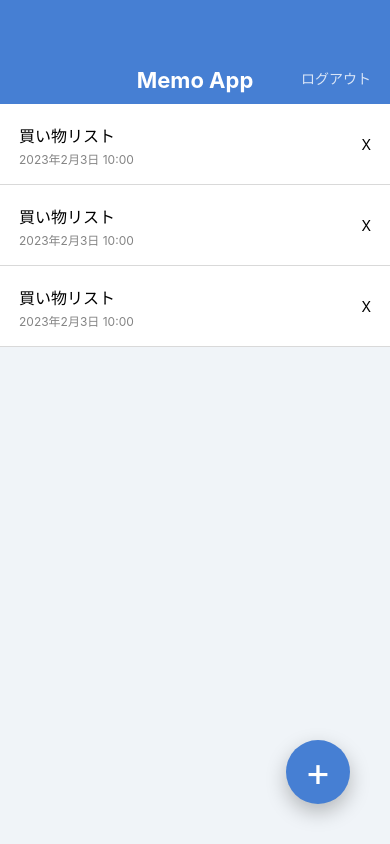
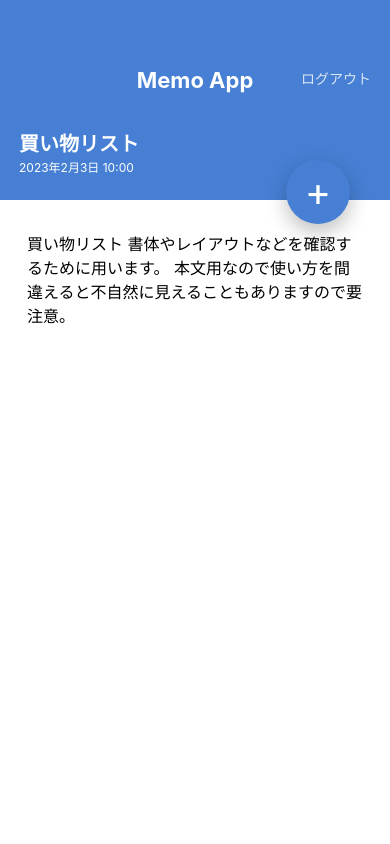
Before and after one commit to tc-hakamata/MemoApp, a React Native app: screen / in a window 390 px wide. Built offline with nearby package versions, Linux system fonts and the light colour scheme.

Commit message:
Create MemoDetailScreen

```diff
--- a/App.jsx
+++ b/App.jsx
@@ -1,26 +1,10 @@
-/* eslint-disable react/style-prop-object */
-/* eslint-disable react/react-in-jsx-scope */
 import React from 'react';
-import { StyleSheet, View } from 'react-native';
-import AppBar from './src/components/AppBar';
-import MemoList from './src/components/MemoList';
-import CircleButton from './src/components/CircleButton';
+
+import MemoListScreen from './src/screens/MemoListScreen';
+import MemoDetailScreen from './src/screens/MemoDetailScreen';
 
 export default function App() {
   return (
-    // eslint-disable-next-line react/react-in-jsx-scope
-    <View style={styles.container}>
-      <AppBar />
-      <MemoList />
-      <CircleButton>+</CircleButton>
-
-    </View>
+    <MemoDetailScreen />
   );
 }
-
-const styles = StyleSheet.create({
-  container: {
-    flex: 1,
-    backgroundColor: '#F0F4F8',
-  },
-});
--- a/src/components/CircleButton.jsx
+++ b/src/components/CircleButton.jsx
@@ -1,12 +1,12 @@
 import React from 'react';
 import { View, Text, StyleSheet } from 'react-native';
 // eslint-disable-next-line import/no-extraneous-dependencies
-import { string } from 'prop-types';
+import { string, shape } from 'prop-types';
 
 export default function CircleButton(props) {
-  const { children } = props;
+  const { children, style } = props;
   return (
-    <View style={styles.circleButton}>
+    <View style={[styles.circleButton, style]}>
       <Text style={styles.circleButtonLabel}>{children}</Text>
     </View>
   );
@@ -14,6 +14,11 @@
 
 CircleButton.propTypes = {
   children: string.isRequired,
+  style: shape(),
+};
+
+CircleButton.defaultProps = {
+  style: null,
 };
 
 const styles = StyleSheet.create({
--- /dev/null
+++ b/src/screens/MemoDetailScreen.jsx
@@ -0,0 +1,58 @@
+import React from 'react';
+// eslint-disable-next-line object-curly-newline
+import { View, ScrollView, Text, StyleSheet } from 'react-native';
+
+import AppBar from '../components/AppBar';
+import CircleButton from '../components/CircleButton';
+
+export default function MemoDetailScreen() {
+  return (
+    <View style={styles.container}>
+      <AppBar />
+      <View style={styles.memoHeader}>
+        <Text style={styles.memoTitle}>買い物リスト</Text>
+        <Text style={styles.memoDate}>2023年2月3日 10:00</Text>
+      </View>
+      <ScrollView style={styles.memoBody}>
+        <Text style={styles.memoText}>
+          買い物リスト 書体やレイアウトなどを確認するために用います。
+          本文用なので使い方を間違えると不自然に見えることもありますので要注意。
+        </Text>
+      </ScrollView>
+      <CircleButton style={{ top: 160, bottom: 'auto' }}>+</CircleButton>
+    </View>
+  );
+}
+
+const styles = StyleSheet.create({
+  container: {
+    flex: 1,
+    backgroundColor: '#ffffff',
+  },
+  memoHeader: {
+    backgroundColor: '#467FD3',
+    height: 96,
+    justifyContent: 'center',
+    paddingVertical: 24,
+    paddingHorizontal: 19,
+  },
+  memoTitle: {
+    color: '#ffffff',
+    fontSize: 20,
+    lineHeight: 32,
+    fontWeight: 'bold',
+  },
+  memoDate: {
+    color: '#ffffff',
+    fontSize: 12,
+    lineHeight: 16,
+  },
+  memoBody: {
+    paddingVertical: 32,
+    paddingHorizontal: 27,
+  },
+  memoText: {
+    fontSize: 16,
+    lineHeight: 24,
+  },
+});
--- /dev/null
+++ b/src/screens/MemoListScreen.jsx
@@ -0,0 +1,23 @@
+import React from 'react';
+import { View, StyleSheet } from 'react-native';
+
+import AppBar from '../components/AppBar';
+import MemoList from '../components/MemoList';
+import CircleButton from '../components/CircleButton';
+
+export default function MemoListScreen() {
+  return (
+    <View style={styles.container}>
+      <AppBar />
+      <MemoList />
+      <CircleButton>+</CircleButton>
+    </View>
+  );
+}
+
+const styles = StyleSheet.create({
+  container: {
+    flex: 1,
+    backgroundColor: '#F0F4F8',
+  },
+});
```
